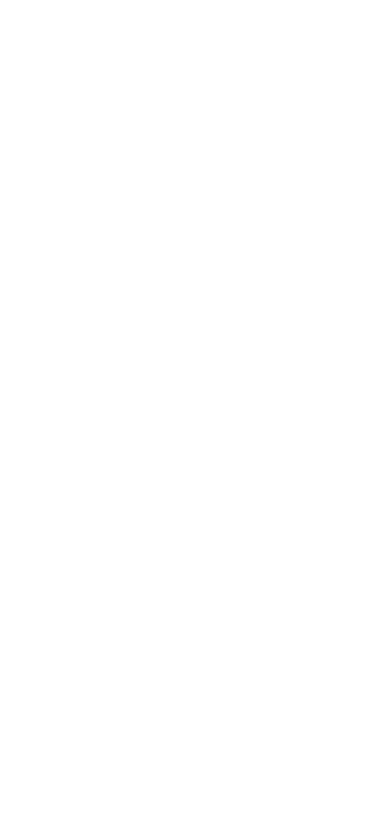
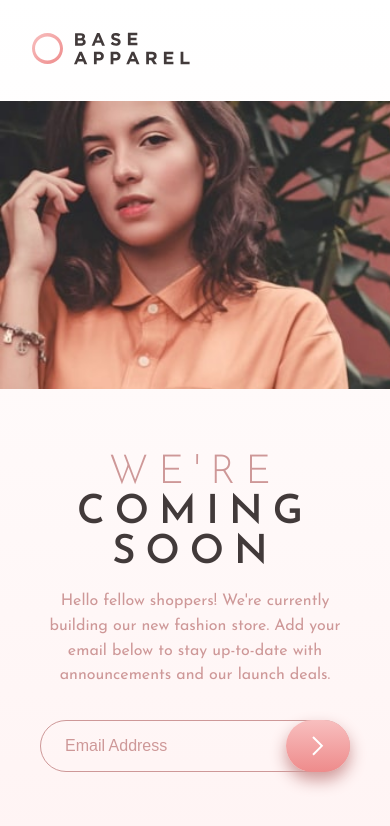
Before and after one commit to jonmc89/base-apparel-coming-soon-master, a plain HTML site: page index.html in a window 390 px wide. Drawn offline with Linux system fonts and the light colour scheme.

Commit message:
feat: mobile view
added html elements and styling for mobile view.

jon m

```diff
--- a/index.html
+++ b/index.html
@@ -19,5 +19,35 @@
     <title>Frontend Mentor | Base Apparel coming soon page</title>
     <script src="script.js" defer></script>
   </head>
-  <body></body>
+  <body>
+    <main>
+      <section class="logo-wrapper">
+        <img src="./images/logo.svg" alt="" />
+      </section>
+      <section class="image-wrapper"></section>
+      <section class="text-form-wrapper">
+        <span>WE'RE</span>
+        <h1>
+          COMING <br />
+          SOON
+        </h1>
+        <p>
+          Hello fellow shoppers! We're currently building our new fashion store.
+          Add your email below to stay up-to-date with announcements and our
+          launch deals.
+        </p>
+        <form>
+          <input
+            aria-label="email"
+            type="email"
+            placeholder="Email Address"
+            required
+          />
+          <button type="submit">
+            <img src="./images/icon-arrow.svg" alt="" />
+          </button>
+        </form>
+      </section>
+    </main>
+  </body>
 </html>
--- a/styles.css
+++ b/styles.css
@@ -13,6 +13,8 @@
   --red-400: #f96464;
   --pink-400: #ce9898;
   --gradient-1: linear-gradient(#f8bfbf, #ee8b8b);
+  --gradient-2: linear-gradient(#fff, #fff4f4);
+  --gradient-3: linear-gradient(#fff1f1, #fff);
 }
 
 /* || Main Styles */
@@ -22,3 +24,85 @@ body {
   font-family: 'Josefin Sans', sans-serif;
   font-optical-sizing: auto;
 }
+
+main {
+  background: var(--gradient-2);
+  height: 100dvh;
+}
+
+.logo-wrapper {
+  padding: 2rem;
+}
+
+.image-wrapper {
+  margin-block-end: 4rem;
+  background-image: url(./images/hero-mobile.jpg);
+  background-size: cover;
+  background-repeat: no-repeat;
+  width: 100%;
+  height: 18rem;
+}
+
+.text-form-wrapper {
+  display: flex;
+  flex-direction: column;
+  align-items: center;
+  padding: 0 2.5rem;
+  text-align: center;
+
+  span {
+    color: var(--pink-400);
+    font-weight: 300;
+    font-size: 2.5rem;
+    letter-spacing: 0.625rem;
+  }
+  h1 {
+    margin-block-end: 1rem;
+    color: var(--grey-900);
+    font-weight: 600;
+    font-size: 2.5rem;
+    letter-spacing: 0.625rem;
+    text-align: center;
+  }
+
+  p {
+    margin-block-end: 2rem;
+    color: var(--pink-400);
+    font-weight: 400;
+    font-size: 1rem;
+    line-height: 155%;
+  }
+
+  form {
+    position: relative;
+    width: 100%;
+  }
+  input::placeholder {
+    color: var(--pink-400);
+  }
+
+  input {
+    border: 0.0625rem solid var(--pink-400);
+    border-radius: 2rem;
+    background-color: transparent;
+    padding: 1rem 1.5rem;
+    width: 100%;
+    font-size: 1rem;
+  }
+
+  button {
+    display: flex;
+    position: absolute;
+    top: 0;
+    right: 0;
+    justify-content: center;
+    align-items: center;
+    cursor: pointer;
+    box-shadow: 0rem 0.5rem 1rem var(--pink-400);
+    border: none;
+    border-radius: 1.75rem;
+    background: var(--gradient-1);
+    padding: 1rem 1.5rem;
+    width: 4rem;
+  }
+}
```
